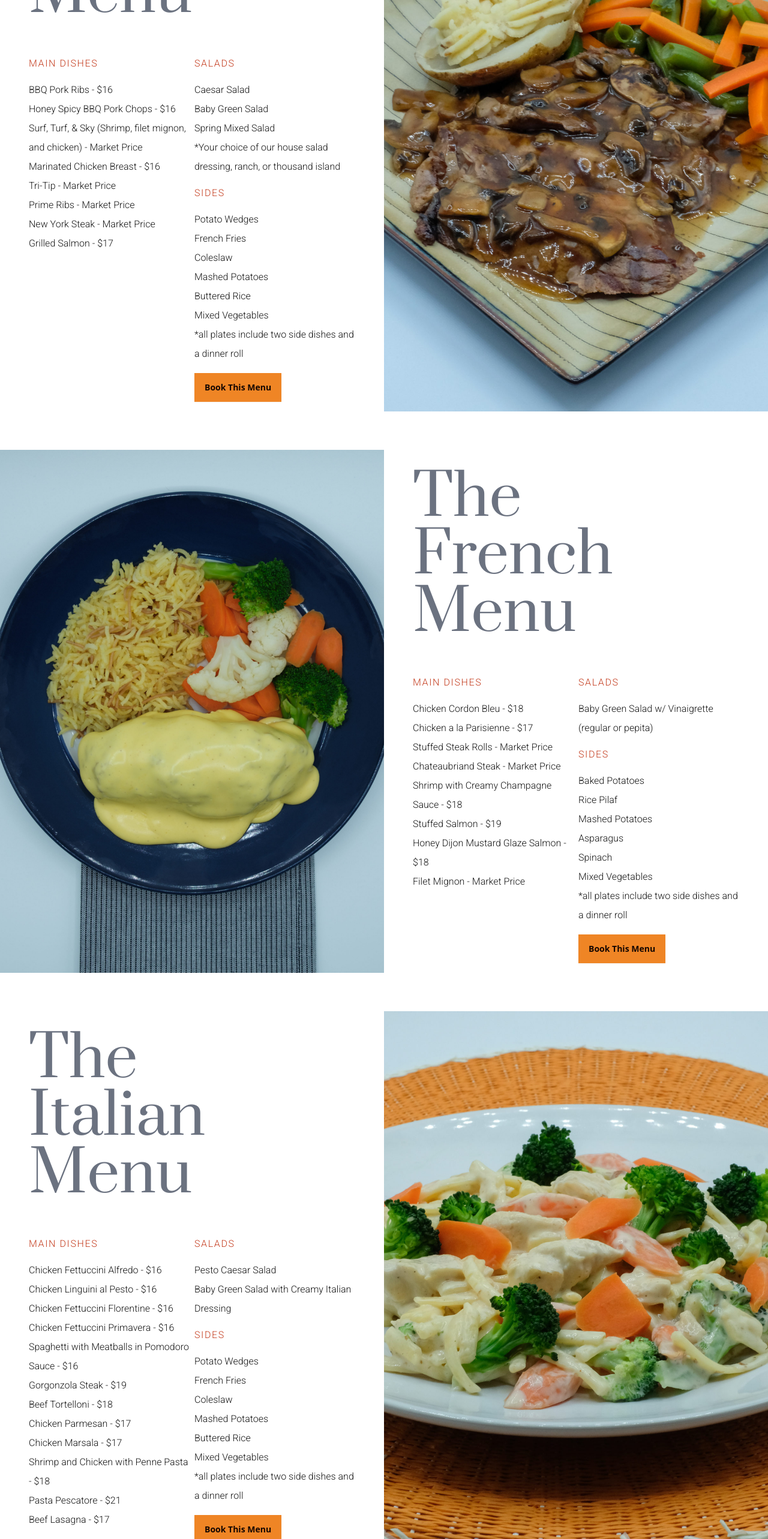
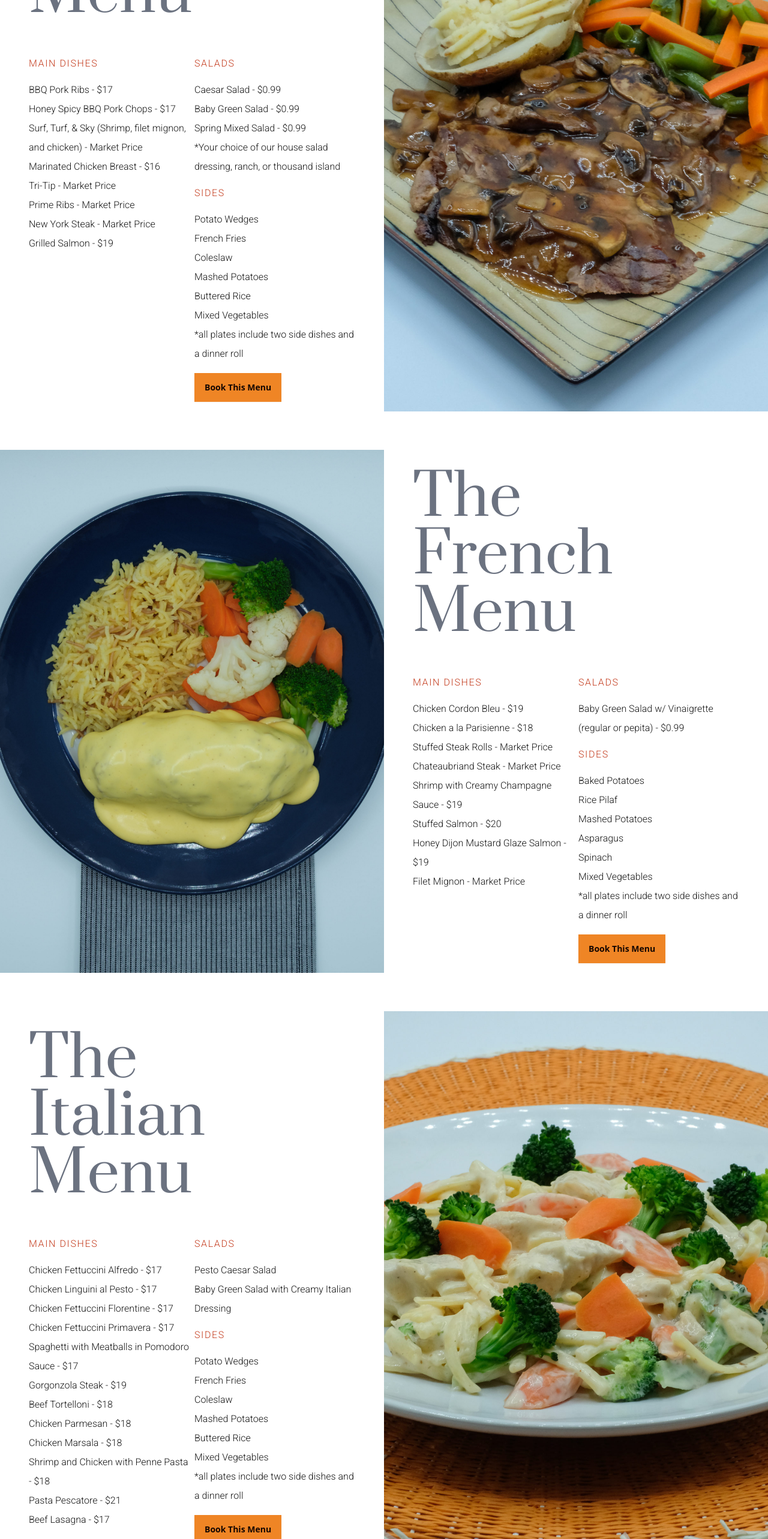
Before and after one commit to noelcastillon1/armandos-catering, a React (Vite) app: page / in a window 1280 px wide. Shown: the part 1200-3766 px from the top of the page at 60% size. Built offline with nearby package versions, Linux system fonts and the light colour scheme.

Commit message:
update menu

```diff
--- a/src/components/FoodMenu.jsx
+++ b/src/components/FoodMenu.jsx
@@ -19,6 +19,11 @@ const FoodMenu = ({ menuName, mainDishes, salads, sides, menuImg, isImgFirst, al
                             <p className="salads-dishes-subtitle py-4 tracking-widest text-secondary uppercase">Salads</p>
                             <ul className="salads-dishes-ul leading-loose">
                                 {salads.map((item, index) => (
+                                    item.price ?
+                                    <li key={index}>
+                                        {item.name} - {item.price == null ? "Market Price" : `$${item.price}`}
+                                    </li>
+                                    :
                                     <li key={index}>
                                         {item.name}
                                     </li>
@@ -29,6 +34,11 @@ const FoodMenu = ({ menuName, mainDishes, salads, sides, menuImg, isImgFirst, al
                             <p className="sides-dishes-subtitle py-4 tracking-widest text-secondary uppercase">Sides</p>
                             <ul className="sides-dishes-ul leading-loose">
                                 {sides.map((item, index) => (
+                                    item.price ?
+                                    <li key={index}>
+                                        {item.name} - {item.price == null ? "Market Price" : `$${item.price}`}
+                                    </li>
+                                    :
                                     <li key={index}>
                                         {item.name}
                                     </li>
--- a/src/components/constants/index.js
+++ b/src/components/constants/index.js
@@ -1,7 +1,7 @@
 export const americanMenuItems = {
   mainDishes: [
-    { name: "BBQ Pork Ribs", price: 16 },
-    { name: "Honey Spicy BBQ Pork Chops", price: 16 },
+    { name: "BBQ Pork Ribs", price: 17 },
+    { name: "Honey Spicy BBQ Pork Chops", price: 17 },
     {
       name: "Surf, Turf, & Sky (Shrimp, filet mignon, and chicken)",
       price: null,
@@ -17,14 +17,14 @@ export const americanMenuItems = {
     { name: "New York Steak", price: null },
     {
       name: "Grilled Salmon",
-      price: 17,
+      price: 19,
       desc: "Served with brown sugar, honey mustard, mango relish, or spicy tropical salsa",
     },
   ],
   salads: [
-    { name: "Caesar Salad" },
-    { name: "Baby Green Salad" },
-    { name: "Spring Mixed Salad" },
+    { name: "Caesar Salad", price: 0.99 },
+    { name: "Baby Green Salad", price: 0.99 },
+    { name: "Spring Mixed Salad", price: 0.99 },
     {
       name: "*Your choice of our house salad dressing, ranch, or thousand island",
     },
@@ -42,8 +42,8 @@ export const americanMenuItems = {
 
 export const frenchMenuItems = {
   mainDishes: [
-    { name: "Chicken Cordon Bleu", price: 18 },
-    { name: "Chicken a la Parisienne", price: 17 },
+    { name: "Chicken Cordon Bleu", price: 19 },
+    { name: "Chicken a la Parisienne", price: 18 },
     { name: "Stuffed Steak Rolls", price: null },
     {
       name: "Chateaubriand Steak",
@@ -52,17 +52,17 @@ export const frenchMenuItems = {
     },
     {
       name: "Shrimp with Creamy Champagne Sauce",
-      price: 18,
+      price: 19,
     },
     {
       name: "Stuffed Salmon",
-      price: 19,
+      price: 20,
       desc: "Served with vegetables and cream cheese in béchamel sauce",
     },
-    { name: "Honey Dijon Mustard Glaze Salmon", price: 18 },
+    { name: "Honey Dijon Mustard Glaze Salmon", price: 19 },
     { name: "Filet Mignon", price: null },
   ],
-  salads: [{ name: "Baby Green Salad w/ Vinaigrette (regular or pepita)" }],
+  salads: [{ name: "Baby Green Salad w/ Vinaigrette (regular or pepita)", price: 0.99 }],
   sides: [
     { name: "Baked Potatoes" },
     { name: "Rice Pilaf" },
@@ -76,23 +76,23 @@ export const frenchMenuItems = {
 
 export const italianMenuItems = {
   mainDishes: [
-    { name: "Chicken Fettuccini Alfredo", price: 16 },
-    { name: "Chicken Linguini al Pesto", price: 16 },
-    { name: "Chicken Fettuccini Florentine", price: 16 },
+    { name: "Chicken Fettuccini Alfredo", price: 17 },
+    { name: "Chicken Linguini al Pesto", price: 17 },
+    { name: "Chicken Fettuccini Florentine", price: 17 },
     {
       name: "Chicken Fettuccini Primavera ",
-      price: 16,
+      price: 17,
     },
     {
       name: "Spaghetti with Meatballs in Pomodoro Sauce",
-      price: 16,
+      price: 17,
     },
     { name: "Gorgonzola Steak", price: 19 },
     { name: "Beef Tortelloni", price: 18 },
-    { name: "Chicken Parmesan", price: 17 },
+    { name: "Chicken Parmesan", price: 18 },
     {
       name: "Chicken Marsala",
-      price: 17,
+      price: 18,
     },
     {
       name: "Shrimp and Chicken with Penne Pasta",
@@ -126,33 +126,32 @@ export const mexicanMenuItems = {
   mainDishes: [
     {
       name: "Fajitas",
-      price: 14,
+      price: 15,
       desc: "Your choice of Chicken, Beef, or Shrimp (Beef $2 extra, Shrimp $2 extra, Mixed $2 extra)",
     },
-    { name: "Chicken Mole", price: 14 },
-    { name: "Chile Verde", price: 14 },
+    { name: "Chicken Mole", price: 15 },
+    { name: "Chile Verde", price: 15 },
     {
       name: "Chicken in Creamy Chipotle Sauce",
-      price: 15,
+      price: 16,
       desc: "(Poblano & Cheese stuffing $2 extra)",
     },
     {
       name: "Chicken Breast in Creamy Poblano Sauce",
-      price: 15,
+      price: 16,
     },
     {
       name: "Birria o Barbacoa",
-      price: null,
+      price: 16,
       desc: "Choice of goat (chivo) or beef (res)",
     },
-    { name: "Chile Colorado", price: 15 },
+    { name: "Chile Colorado", price: 16 },
   ],
   salads: [
-    { name: "Chicken Chipotle Salad" },
-    { name: "Mexican Caesar Salad" },
-    { name: "Ensalada de Nopales (Cactus Salad)" },
+    { name: "Chicken Chipotle Salad", price: 0.99 },
+    { name: "Mexican Caesar Salad", price: 0.99 },
     {
-      name: "Tequila Lime Mexican Salad",
+      name: "Tequila Lime Mexican Salad", price: 0.99
     },
   ],
   sides: [
@@ -164,9 +163,9 @@ export const mexicanMenuItems = {
     { name: "Mixed Vegetables" },
     { name: "Dinner Rolls" },
     {
-      name: "*all dishes include two side dishes and dinner rolls or tortillas",
+      name: "*all dishes include two side dishes and dinner rolls or tortillas"
     },
-    { name: "Chips & Salsa $1.50 extra" },
+    { name: "Chips & Salsa", price: 0.50 },
   ],
 };
 
@@ -222,12 +221,14 @@ export const reviews = {
 
   hassan: {
     itemId: "item2",
-    reviewContent: "Armando is the greatest chef in the Valley! My family always get him to cook for us in small and Big events! His food is amazing and delicious! Way better than the fancier restaurant here in Fresno! Great service and delicious food what else can we ask for!",
+    reviewContent:
+      "Armando is the greatest chef in the Valley! My family always get him to cook for us in small and Big events! His food is amazing and delicious! Way better than the fancier restaurant here in Fresno! Great service and delicious food what else can we ask for!",
     reviewer: "Hassan Macedo",
   },
   blake: {
     itemId: "item3",
-    reviewContent: "High-quality food with excellent flavor, our meal was definitely made with love. Armando’s Catering has great service, will definitely be using his services for all our big or small events! My coworkers along with myself enjoyed our meal so much. 10/10 will be recommending Armando’s catering to our friends and family.",
+    reviewContent:
+      "High-quality food with excellent flavor, our meal was definitely made with love. Armando’s Catering has great service, will definitely be using his services for all our big or small events! My coworkers along with myself enjoyed our meal so much. 10/10 will be recommending Armando’s catering to our friends and family.",
     reviewer: "Blake Horwath",
   },
 };
```
